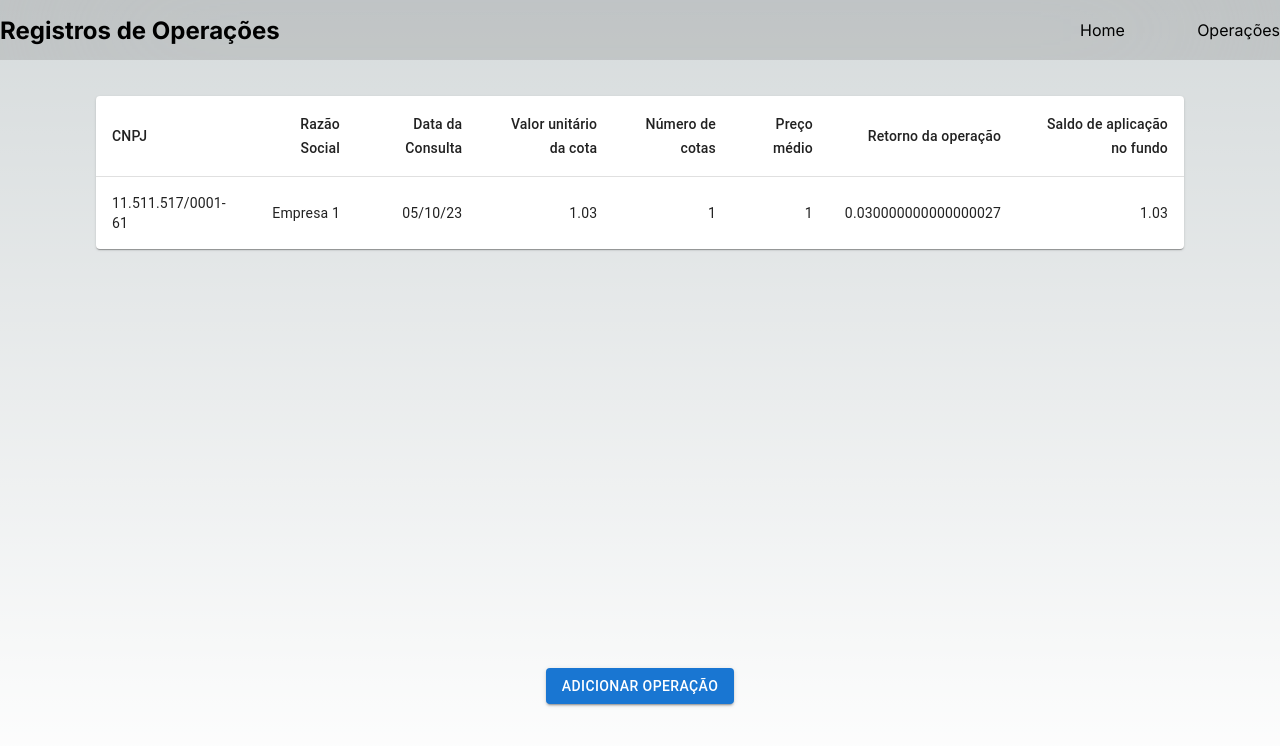
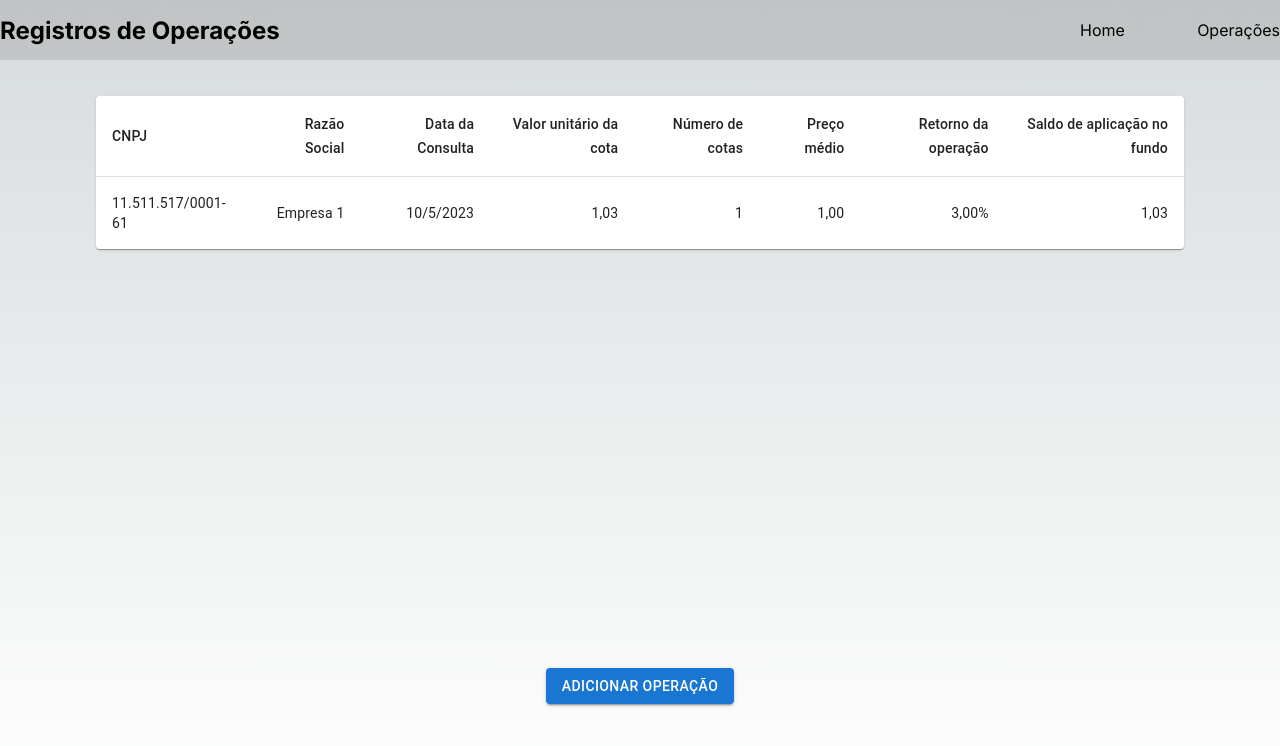
Before and after one commit to DiasJulia/Cadastro-de-Aloca-es, a Next.js app in the folder client/: page / in a window 1280 px wide. Shown: the top 746 px of the page. Built offline with nearby package versions, Linux system fonts and the light colour scheme; no server answers.

Commit message:
fix: format data

```diff
--- a/client/src/components/OperationTable/OperationTable.tsx
+++ b/client/src/components/OperationTable/OperationTable.tsx
@@ -132,7 +132,9 @@ function OperationTable() {
                   {new Date(row.data).toLocaleDateString()}
                 </TableCell>
                 <TableCell align="right">{row.tipo}</TableCell>
-                <TableCell align="right">{row.valor}</TableCell>
+                <TableCell align="right">
+                  {row.valor.toFixed(2).replace(".", ",")}
+                </TableCell>
                 <TableCell align="right">{row.quantidade}</TableCell>
                 <TableCell align="right">
                   <Edit
--- a/client/src/components/Table/Table.tsx
+++ b/client/src/components/Table/Table.tsx
@@ -77,19 +77,32 @@ function TableComponent() {
                 {row.CNPJ}
               </TableCell>
               <TableCell align="right">{row.razao_social}</TableCell>
-              <TableCell align="right">{"05/10/23"}</TableCell>
-              <TableCell align="right">{row.valor_unitario_atual}</TableCell>
+              <TableCell align="right">
+                {new Date().toLocaleDateString()}
+              </TableCell>
+              <TableCell align="right">
+                {row.valor_unitario_atual.toFixed(2).replace(".", ",")}
+              </TableCell>
               <TableCell align="right">{row.quantidade_total}</TableCell>
               <TableCell align="right">
-                {row.preco_total / row.quantidade_total}
+                {(row.preco_total / row.quantidade_total)
+                  .toFixed(2)
+                  .replace(".", ",")}
               </TableCell>
               <TableCell align="right">
-                {row.valor_unitario_atual /
-                  (row.preco_total / row.quantidade_total) -
-                  1}
+                {(
+                  100 *
+                  (row.valor_unitario_atual /
+                    (row.preco_total / row.quantidade_total) -
+                    1)
+                )
+                  .toFixed(2)
+                  .replace(".", ",") + "%"}
               </TableCell>
               <TableCell align="right">
-                {row.quantidade_total * row.valor_unitario_atual}
+                {(row.quantidade_total * row.valor_unitario_atual)
+                  .toFixed(2)
+                  .replace(".", ",")}
               </TableCell>
             </TableRow>
           ))}
```
